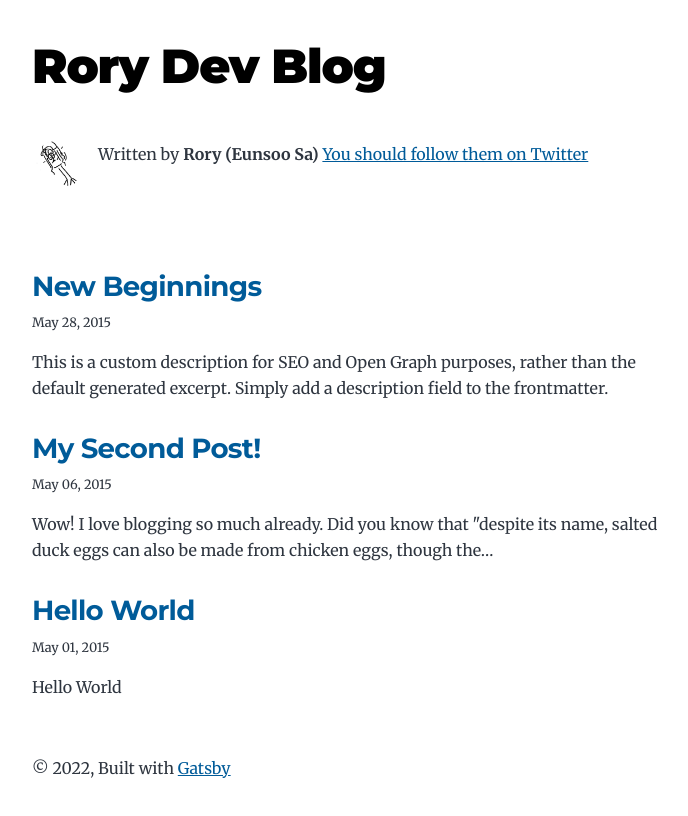
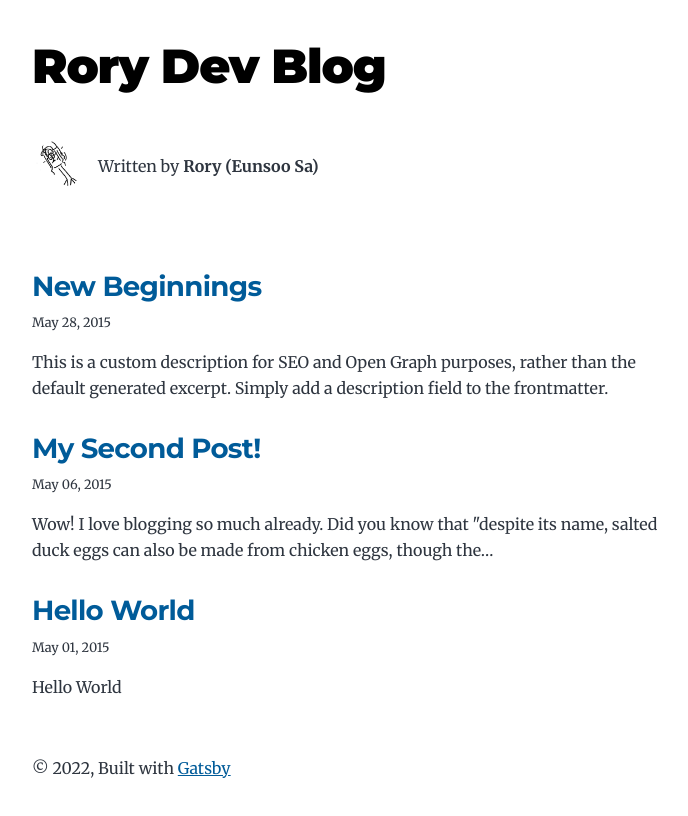
Before and after one commit to Rory0304/rory-dev, a Gatsby site: page / in a window 1280 px wide. Shown: the whole page, without its empty margins (292-980 px from the left). Built offline with nearby package versions, Linux system fonts and the light colour scheme; Gatsby itself is replaced by a stand-in of ours.

Commit message:
chore(bio): remove description and update profile style

```diff
--- a/src/components/bio.js
+++ b/src/components/bio.js
@@ -45,10 +45,6 @@ const Bio = () => {
       {author?.name && (
         <p>
           Written by <strong>{author.name}</strong> {author?.summary || null}
-          {` `}
-          <a href={`https://twitter.com/${social?.twitter || ``}`}>
-            You should follow them on Twitter
-          </a>
         </p>
       )}
     </div>
--- a/src/style.css
+++ b/src/style.css
@@ -289,6 +289,7 @@ a:focus {
 .bio {
   display: flex;
   margin-bottom: var(--spacing-16);
+  align-items: center;
 }
 
 .bio p {
```
